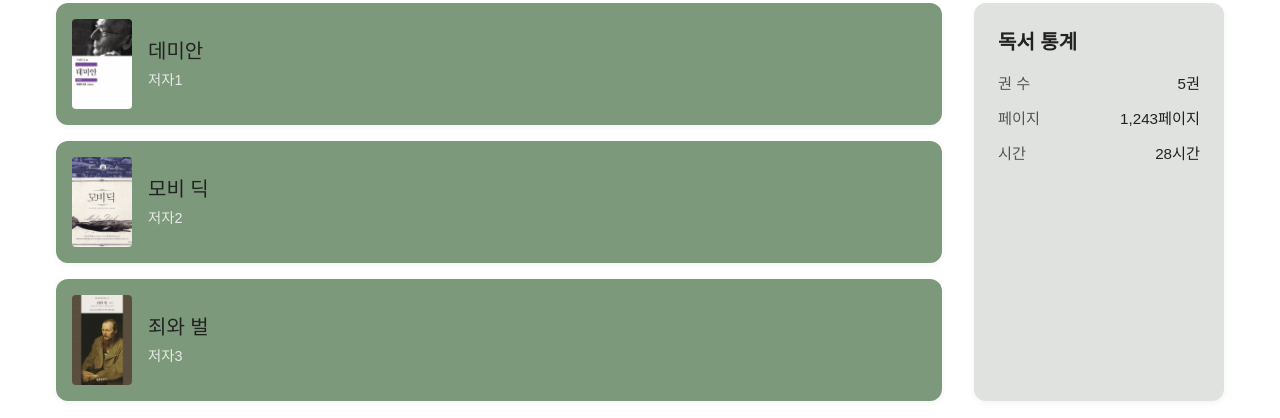
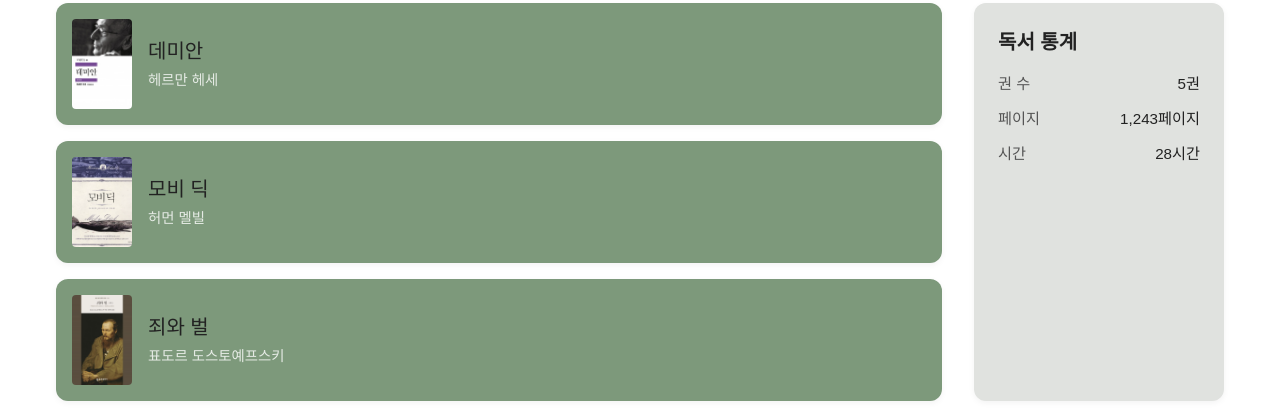
Before and after one commit to soeun77/AI-project, a plain HTML site: page books.html in a window 1280 px wide. Shown: the part 229-647 px from the top of the page. Drawn offline with Linux system fonts and the light colour scheme.

Commit message:
lastlast

```diff
--- a/books.html
+++ b/books.html
@@ -53,7 +53,7 @@
               <img src="images/book-placeholder1.png" alt="책 표지 1" class="book-cover"/>
               <div class="book-info">
                 <h3 class="book-title">데미안</h3>
-                <p class="book-author">저자1</p>
+                <p class="book-author">헤르만 헤세</p>
               </div>
             </div>
             <!-- 예시 Book Item 2 -->
@@ -61,7 +61,7 @@
               <img src="images/book-placeholder2.png" alt="책 표지 2" class="book-cover"/>
               <div class="book-info">
                 <h3 class="book-title">모비 딕</h3>
-                <p class="book-author">저자2</p>
+                <p class="book-author">허먼 멜빌</p>
               </div>
             </div>
             <!-- 예시 Book Item 3 -->
@@ -69,7 +69,7 @@
               <img src="images/book-placeholder3.png" alt="책 표지 3" class="book-cover"/>
               <div class="book-info">
                 <h3 class="book-title">죄와 벌</h3>
-                <p class="book-author">저자3</p>
+                <p class="book-author">표도르 도스토예프스키</p>
               </div>
             </div>
           </div>
```
